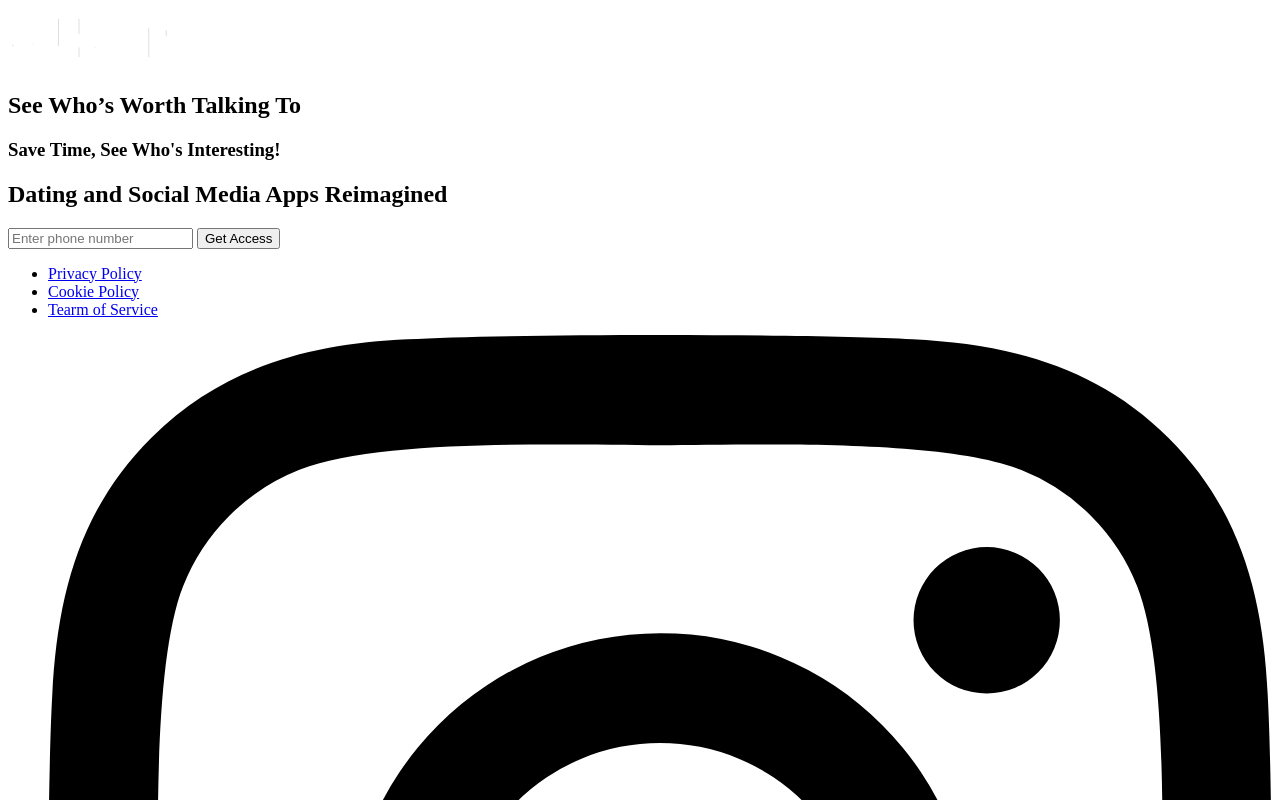
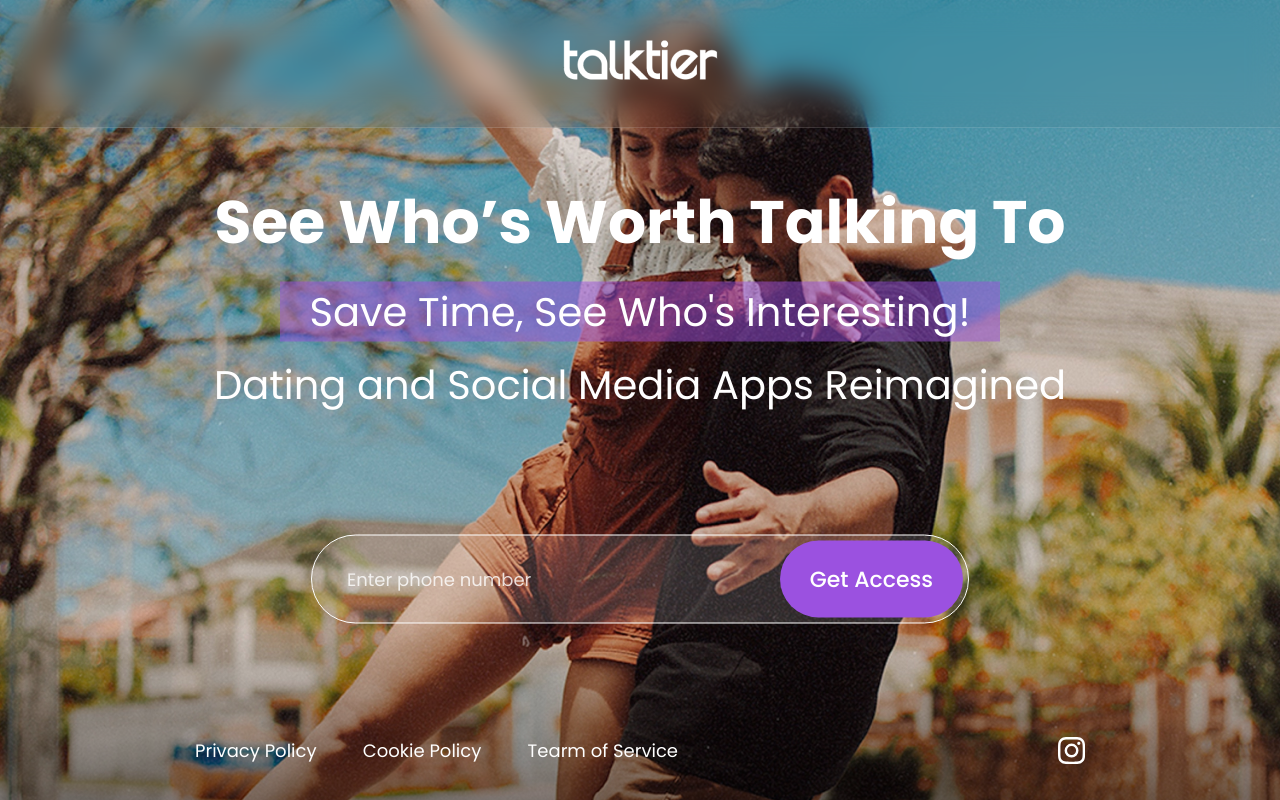
Before and after one commit to namahin/talktier, a plain HTML site: page index.html in a window 1280 px wide. Shown: the top 800 px of the page. Drawn offline with Linux system fonts and the light colour scheme.

Commit message:
css done

```diff
--- a/css/style.css
+++ b/css/style.css
@@ -0,0 +1,225 @@
+* {
+    padding: 0;
+    margin: 0;
+    outline: 0;
+    font-family: 'Poppins', sans-serif;
+}
+
+/*  */
+a,
+button {
+    transition: linear .2s;
+    text-decoration: none;
+}
+::placeholder {
+    color: #FFFFFF;
+    opacity: .8;
+  }
+
+  :-ms-input-placeholder {
+    color: #FFFFFF;
+  }
+
+  ::-ms-input-placeholder {
+    color: #FFFFFF;
+  }
+html,
+body {
+    background-image: url(../images/hero-banner.jpg);
+    background-repeat: no-repeat;
+    background-position: top center;
+    background-size: cover;
+    background-attachment: scroll;
+    height: 100vh;
+    overflow: hidden;
+}
+
+header {
+    background: #00000008;
+    backdrop-filter: blur(15px);
+    padding: 30px 0;
+    border-bottom: 1px solid #ffffff21;
+}
+
+.container {
+    max-width: 890px;
+    padding: 0 15px;
+    margin: auto;
+}
+
+.brand {
+    text-align: center;
+}
+
+.brand a {}
+
+.brand a img {
+    max-width: 163px;
+}
+
+.hero-sec {}
+
+.hero-content {
+    position: absolute;
+    top: 50%;
+    left: 50%;
+    transform: translate(-50%, -50%);
+    width: 100%;
+    text-align: center;
+}
+
+.hero-content h1 {
+    font-style: normal;
+    font-weight: 700;
+    font-size: 60px;
+    line-height: 90px;
+    color: #FFFFFF;
+    margin-bottom: 15px;
+}
+
+.hero-content h3 {
+    font-style: normal;
+    font-weight: 400;
+    font-size: 40px;
+    line-height: 60px;
+    color: #FFFFFF;
+    background: #9B51E080;
+    width: fit-content;
+    margin: auto;
+    padding: 0 30px;
+    margin-bottom: 13px;
+}
+
+.hero-content h2 {
+    font-style: normal;
+    font-weight: 400;
+    font-size: 40px;
+    line-height: 60px;
+    color: #FFFFFF;
+    margin-bottom: 120px;
+}
+
+.hero-content .form {}
+
+.hero-content .form .d-none {
+    display: none;
+    font-style: normal;
+    font-weight: 400;
+    font-size: 14px;
+    line-height: 21px;
+    color: #FFFFFF;
+}
+
+.hero-content .form form {
+    max-width: 658px;
+    background: #ffffff24;
+    border: 1px solid #FFFFFF;
+    box-sizing: border-box;
+    border-radius: 50px;
+    margin: auto;
+    position: relative;
+    padding: 5px;
+}
+
+.hero-content .form form input {
+    font-style: normal;
+    font-weight: 400;
+    font-size: 18px;
+    line-height: 27px;
+    color: #FFFFFF;
+    border: none;
+    background-color: transparent;
+    width: 100%;
+    padding: 25px 30px;
+}
+
+.hero-content .form form button {
+    border: none;
+    font-style: normal;
+    font-weight: 500;
+    font-size: 22px;
+    line-height: 33px;
+    color: #FFFFFF;
+    background-color: #9B51E0;
+    border-radius: 50px;
+    padding: 18px 30px;
+    cursor: pointer;
+    position: absolute;
+    top: 5px;
+    right: 5px;
+    bottom: 5px;
+}
+
+.hero-content .form form button:hover {
+    background-color: #6660E8;
+}
+
+footer {
+    background: linear-gradient(180deg, #00000000 0%, #000000 250.87%);
+    padding-top: 110px;
+    padding-bottom: 36px;
+    position: absolute;
+    bottom: 0;
+    left: 0;
+    right: 0;
+}
+
+.row {
+    display: flex;
+    justify-content: space-between;
+    align-items: center;
+}
+
+.row .col-left {}
+
+.row .col-right {}
+
+.footer-nav {}
+
+.footer-nav ul {
+    list-style: none;
+}
+
+.footer-nav ul li {
+    margin-right: 42px;
+    display: inline-block;
+}
+
+.footer-nav ul li a {
+    font-style: normal;
+    font-weight: 400;
+    font-size: 18px;
+    line-height: 27px;
+    color: #FFFFFF;
+}
+
+.footer-nav ul li a:hover {
+    color: #9B51E0;
+}
+
+
+.social-nav {}
+
+.social-nav ul {
+    list-style: none;
+}
+
+.social-nav ul li {
+    text-align: right;
+}
+
+.social-nav ul li a {
+    display: block;
+    width: 27.12px;
+    height: 27.12px;
+}
+
+.social-nav ul li a svg {
+    width: 27.12px;
+    height: 27.12px;
+    fill: #ffffff;
+    transition: linear .2s;
+}
+.social-nav ul li a svg:hover{
+    fill: #9B51E0;
+}
--- a/index.html
+++ b/index.html
@@ -6,6 +6,8 @@
     <meta http-equiv="X-UA-Compatible" content="IE=edge">
     <meta name="viewport" content="width=device-width, initial-scale=1.0">
     <title>Talktier</title>
+    <!-- Google Font : "Poppins" -->
+    <link href="https://fonts.googleapis.com/css2?family=Poppins:wght@400;500;700&display=swap" rel="stylesheet">
     <!-- theme css -->
     <link rel="stylesheet" href="css/style.css">
     <link rel="stylesheet" href="css/responsive.css">
@@ -14,23 +16,24 @@
 <body>
     <header>
         <div class="container">
-            <div class="brand"><img src="images/talktier-logo.png" alt="Talktier"></div>
+            <div class="brand"><a href="index.html"><img src="images/talktier-logo.png" alt="Talktier"></a></div>
         </div>
         </nav>
     </header>
 
     <main>
         <section class="hero-sec">
-            <div class="container">
-                <div class="hero-content">
+            <div class="hero-content">
+                <div class="container">
                     <h1>See Who’s Worth Talking To</h1>
                     <h3>Save Time, See Who's Interesting!</h3>
                     <h2>Dating and Social Media Apps Reimagined</h2>
                     <div class="form">
                         <form action="#">
-                            <input type="tel" placeholder="Enter phone number">
+                            <input type="tel" placeholder="Enter phone number" required>
                             <button type="submit">Get Access</button>
                         </form>
+                        <p class="d-none">Gain Early Access to our Beta Launch</p>
                     </div>
                 </div>
             </div>
@@ -52,7 +55,8 @@
                 <div class="col-right">
                     <div class="social-nav">
                         <ul>
-                            <li><a href="#"><svg xmlns="http://www.w3.org/2000/svg" viewBox="0 0 448.25 448.15">
+                            <li><a href="#" target="_blank"><svg xmlns="http://www.w3.org/2000/svg"
+                                        viewBox="0 0 448.25 448.15">
                                         <path
                                             d="M224.1,141A114.9,114.9,0,1,0,339,255.9,114.72,114.72,0,0,0,224.1,141Zm0,189.6a74.7,74.7,0,1,1,74.7-74.7,74.84,74.84,0,0,1-74.7,74.7ZM370.5,136.3a26.8,26.8,0,1,1-26.8-26.8A26.74,26.74,0,0,1,370.5,136.3Zm76.1,27.2c-1.7-35.9-9.9-67.7-36.2-93.9s-58-34.4-93.9-36.2c-37-2.1-147.9-2.1-184.9,0C95.8,35.1,64,43.3,37.7,69.5s-34.4,58-36.2,93.9c-2.1,37-2.1,147.9,0,184.9,1.7,35.9,9.9,67.7,36.2,93.9s58,34.4,93.9,36.2c37,2.1,147.9,2.1,184.9,0,35.9-1.7,67.7-9.9,93.9-36.2s34.4-58,36.2-93.9c2.1-37,2.1-147.8,0-184.8ZM398.8,388a75.63,75.63,0,0,1-42.6,42.6c-29.5,11.7-99.5,9-132.1,9s-102.7,2.6-132.1-9A75.63,75.63,0,0,1,49.4,388c-11.7-29.5-9-99.5-9-132.1s-2.6-102.7,9-132.1A75.63,75.63,0,0,1,92,81.2c29.5-11.7,99.5-9,132.1-9s102.7-2.6,132.1,9a75.63,75.63,0,0,1,42.6,42.6c11.7,29.5,9,99.5,9,132.1S410.5,358.6,398.8,388Z"
                                             transform="translate(0.07 -31.82)" /></svg></a></li>
```
Also changed, not shown: images/hero-banner-mobile.jpg (added), images/hero-banner.jpg (added).
